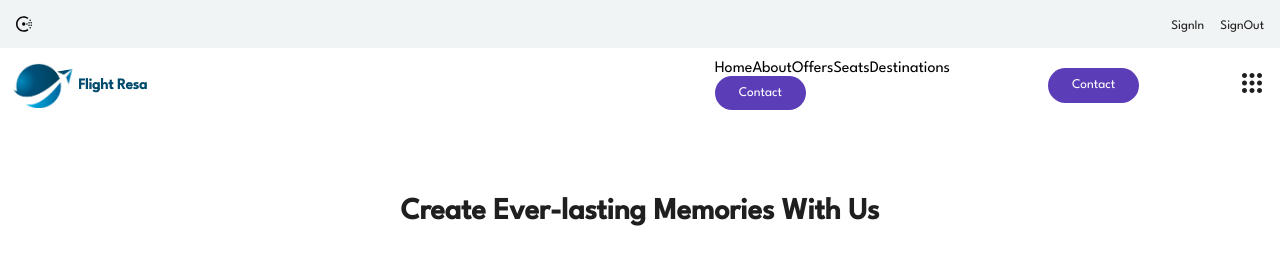
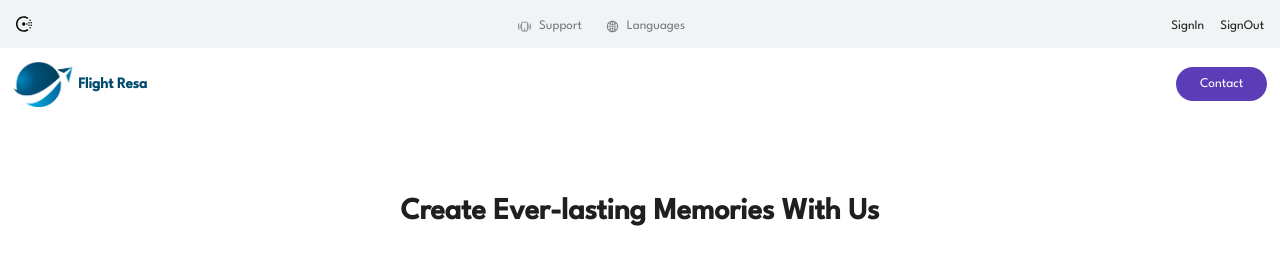
Before and after one commit to modough/ReactFightBooking, a React (Vite) app: page / in a window 1280 px wide. Shown: the top 255 px of the page. Built offline with nearby package versions, Linux system fonts and the light colour scheme.

Commit message:
@media queries on navbar

```diff
--- a/src/components/navbar/Navbar.jsx
+++ b/src/components/navbar/Navbar.jsx
@@ -5,6 +5,7 @@ import { AiOutlineGlobal } from 'react-icons/ai';
 import { CgMenuGridO } from 'react-icons/cg';
 import logo from '../../assets/flight resa logo.jpg'
 import { useState } from 'react';
+import './navBar.css'
 
 
 const Navbar = () => {
@@ -21,7 +22,7 @@ const Navbar = () => {
                 <div>
                     <SiConsul />
                 </div>
-                <div className='none flex'>
+                <div className='navBarOneLi'>
                     <li className='flex'><BsPhoneVibrate />Support</li>
                     <li className='flex'><AiOutlineGlobal />Languages</li>
                 </div>
@@ -32,7 +33,7 @@ const Navbar = () => {
             </div>
             <div className="navBarTwo flex">
                 <div className='logoDiv'>
-                    <img src={logo} alt="main logo" />
+                    <img className='logo' src={logo} alt="main logo" />
                     <h2>Flight Resa</h2>
                 </div>
                 <div className={active} >
--- a/src/components/navbar/navBar.css
+++ b/src/components/navbar/navBar.css
@@ -15,6 +15,9 @@
 }
 .navBarOne .icon:hover {
   color: var(--PrimaryColor);
+}
+.navBarOneLi {
+  display: none;
 }
 .navBarOne .atb {
   gap: 1rem;
@@ -71,8 +74,44 @@
   .navBar {
     align-items: center;
   }
-  .navBarOne .none {
+  .navBarOneLi {
     display: flex;
+    gap: 1.5rem;
+  }
+  .navBar .navBarOneLi li {
+    font-size: 13px;
+    gap: 0.5rem;
+    color: var(--TextColor);
+  }
+  .navBar .navBarOneLi li:hover {
+    color: var(--PrimaryColor);
+    text-decoration: underline;
+  }
+  .navBarTwo {
+    justify-content: space-between;
+    align-items: center;
+  }
+  .navBarTwo .logoDiv .logo {
+    max-width: 20%;
+  }
+  .navBarTwo .menu {
+    flex-direction: row;
+    gap: 0.5rem;
+  }
+  .navBarTwo .menu .listItem {
+    padding: 0 0.5rem;
+    font-size: 14px;
+    cursor: pointer;
+    color: var(--TextColor);
+    font-weight: 700;
+  }
+  .navBarTwo .menu .listItem:hover {
+    color: var(--PrimaryColor);
+    font-weight: 700;
+  }
+  .btnOne,
+  .toggleIcon {
+    display: none;
   }
   .navBarMenu {
     position: absolute;
```
